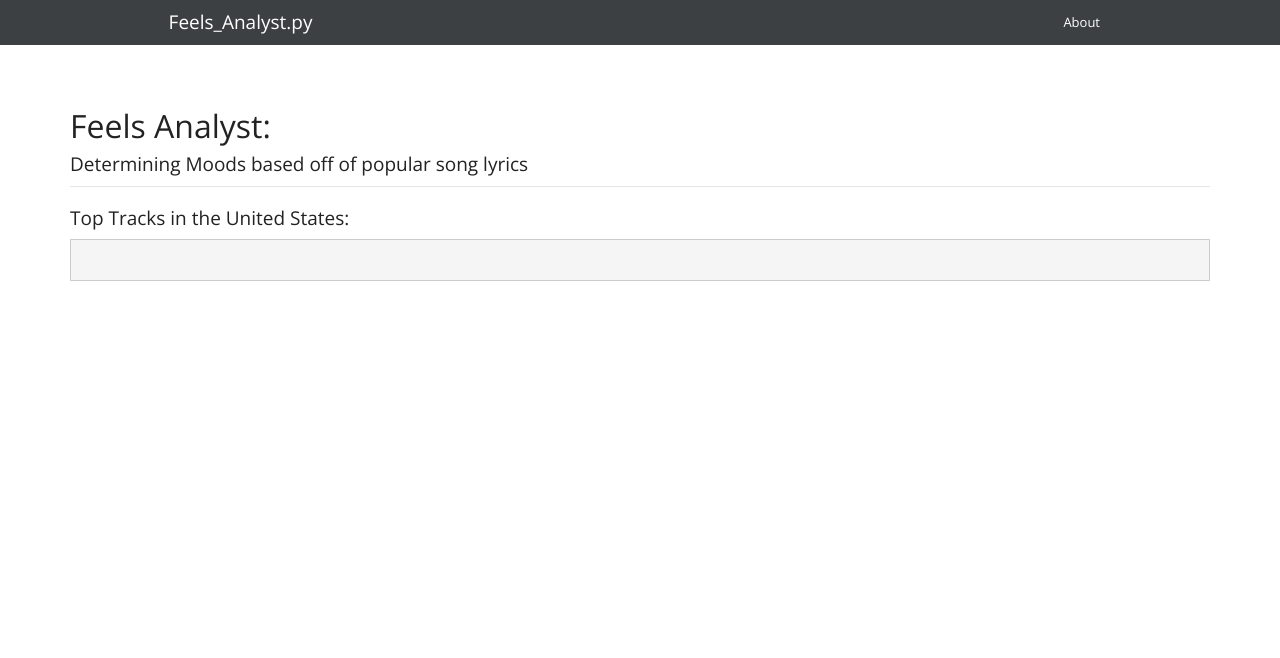
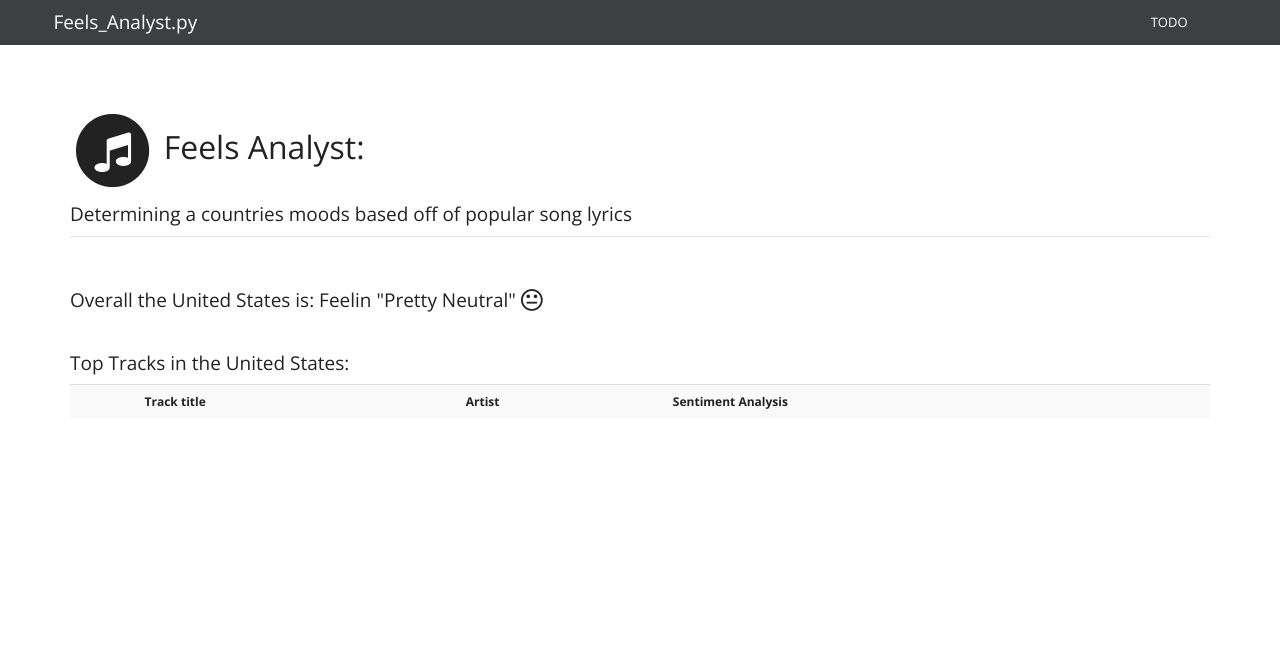
Before and after one commit to bruno207/feels-analysis, a Django app: template feels_analysis/feels_analysis/templates/index.html in a window 1280 px wide. Shown: the top 658 px of the page. Run offline with Django 3.2, Linux system fonts and the light colour scheme; the template is opened without the code that fills it, so the values that code supplies are empty; some libraries are stand-ins or nearby versions; some web fonts are replaced.

Commit message:
Front-end overhall, ie pretty much a b0.5 release
- bootstrapped-ish, ai-ish, on the road to 1.0

```diff
--- a/feels_analysis/feels_analysis/templates/index.html
+++ b/feels_analysis/feels_analysis/templates/index.html
@@ -7,15 +7,38 @@ Feels Analysis - A project by /bruno207
 
 {% block content %}
 <br />
-<h2>Feels Analyst:</h2>
-  <h4>Determining Moods based off of popular song lyrics</h4>
+<h2>
+  <span class="fa-stack fa-lg">
+    <i class="fa fa-circle fa-stack-2x"></i>
+    <i class="fa fa-music fa-stack-1x fa-inverse"></i>
+  </span>
+   Feels Analyst:</h2>
+  <h4>Determining a countries moods based off of popular song lyrics</h4>
 <legend></legend>
+
+<br />
+<h4>Overall the United States is: Feelin "Pretty Neutral" <i class="fa fa-lg fa-meh-o"></i></h4>
+<br />
 
 <h4>Top Tracks in the United States:</h4>
 
-<pre>
-{% for track in data %}
-      {{ track.track_name }}
-{% endfor %}
-</pre>
+<table class="table table-striped">
+  <tr>
+    <th scope="row"></th>
+    <td><strong>Track title</strong></td>
+    <td><strong>Artist</strong></td>
+    <td><strong>Sentiment Analysis</strong></td>
+  </tr>
+  {% for track in data %}
+  <tr>
+    <th scope="row">{{ forloop.counter }}</th>
+    <td>{{ track.track_name }}</td>
+    <td>{{ track.artist }}</td>
+    <td>{{ track.neu }}</td>
+  </tr>
+  {% endfor %}
+</table>
+
+
+
 {% endblock %}
--- a/feels_analysis/feels_analysis/templates/layouts/base.html
+++ b/feels_analysis/feels_analysis/templates/layouts/base.html
@@ -17,7 +17,7 @@
     <meta name="robots" content="all">
 
     <link href="http://fonts.googleapis.com/css?family=Carrois+Gothic" rel="stylesheet" type="text/css">
-    <link href="//maxcdn.bootstrapcdn.com/font-awesome/4.2.0/css/font-awesome.min.css" rel="stylesheet">
+    <link href="//maxcdn.bootstrapcdn.com/font-awesome/4.5.0/css/font-awesome.min.css" rel="stylesheet">
     <link rel="stylesheet" href="https://go.gmu.edu/static/css/normalize.css" />
     <link rel="stylesheet" href="https://go.gmu.edu/static/css/bootswatch.min.css" />
     <link rel="icon" type="image/jpg" href="http://imgur.com/gw5GOhU.jpg" />
--- a/feels_analysis/feels_analysis/templates/layouts/navigation.html
+++ b/feels_analysis/feels_analysis/templates/layouts/navigation.html
@@ -1,13 +1,13 @@
 <nav class="navbar navbar-default">
   <div class="container-fluid">
     <!-- Brand and toggle get grouped for better mobile display -->
-    <div class="navbar-header" style="margin-left:12%;">
+    <div class="navbar-header" style="margin-left:3%">
       <a class="navbar-brand" href="/">Feels_Analyst.py</a>
     </div>
     <!-- Collect the nav links, forms, and other content for toggling -->
     <div class="collapse navbar-collapse" id="bs-example-navbar-collapse-1">
-      <ul class="nav navbar-nav navbar-right" style="margin-right:12%;">
-        <li><a href="/about">About</a></li>
+      <ul class="nav navbar-nav navbar-right" style="margin-right:5%;">
+        <li><a href="/about">TODO</a></li>
       </ul>
     </div><!-- /.navbar-collapse -->
   </div><!-- /.container-fluid -->
```
